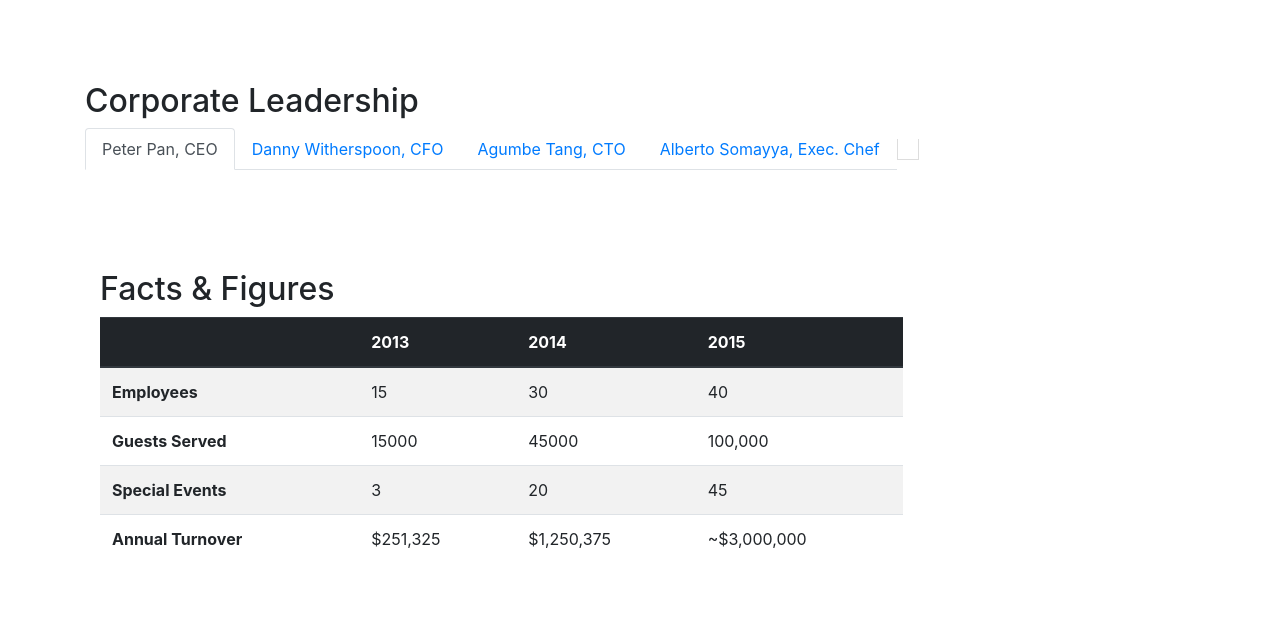
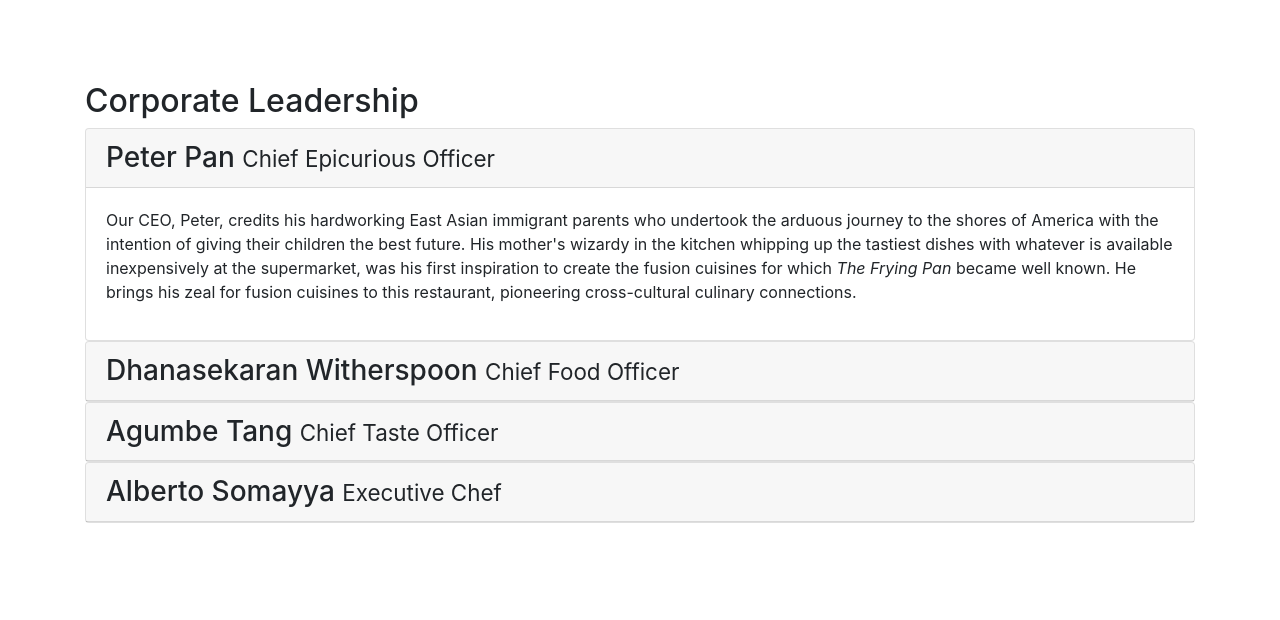
Before and after one commit to parul0606/Restaurant-s-Website-Project, a website: page aboutus.html in a window 1280 px wide. Shown: the part 940-1560 px from the top of the page. Drawn offline with nearby package versions, Linux system fonts and the light colour scheme.

Commit message:
Accordion

```diff
--- a/aboutus.html
+++ b/aboutus.html
@@ -111,45 +111,70 @@
     <div class="container">
         <div class="row row-content align-items-center">
             <h2>Corporate Leadership</h2>
-            <ul class="nav nav-tabs">
-                <li class="nav-item">
-                    <a class="nav-link active" href="#peter"
-                       role="tab" data-toggle="tab">Peter Pan, CEO</a>
-                </li>
-                <li class="nav-item">
-                    <a class="nav-link" href="#danny" role="tab"
-                       data-toggle="tab">Danny Witherspoon, CFO</a>
-                </li>
-                <li class="nav-item">
-                    <a class="nav-link" href="#agumbe" role="tab"
-                       data-toggle="tab">Agumbe Tang, CTO</a>
-                </li>
-                <li class="nav-item">
-                    <a class="nav-link" href="#alberto" role="tab"
-                       data-toggle="tab">Alberto Somayya, Exec. Chef</a>
-                </li>
-            </ul>
 
-            <div class="tab-content">
-                <div role="tabpanel" class="tab-pane fade show acive" id="peter">
-                    <h3>Peter Pan <small>Chief Epicurious Officer</small></h3>
-                    <p class="d-none d-sm-block">Our CEO, Peter, credits his hardworking East Asian immigrant parents who undertook the arduous journey to the shores of America with the intention of giving their children the best future. His mother's wizardy in the kitchen whipping up the tastiest dishes with whatever is available inexpensively at the supermarket, was his first inspiration to create the fusion cuisines for which <em>The Frying Pan</em> became well known. He brings his zeal for fusion cuisines to this restaurant, pioneering cross-cultural culinary connections.</p>
+            <div id="accordian">
+                <div class="card">
+                    <div class="card-header" role="tab" id="peterhead">
+                        <h3 class="mb-0">
+                            <a data-toggle="collapse" data-target="#peter">
+                                Peter Pan <small>Chief Epicurious Officer</small>
+                            </a>
+                        </h3>
+                    </div>
+                    <div class="collapse show acive" id="peter" data-parent="#accordion">
+                        <div class="card-body">
+                            <p class="d-none d-sm-block">Our CEO, Peter, credits his hardworking East Asian immigrant parents who undertook the arduous journey to the shores of America with the intention of giving their children the best future. His mother's wizardy in the kitchen whipping up the tastiest dishes with whatever is available inexpensively at the supermarket, was his first inspiration to create the fusion cuisines for which <em>The Frying Pan</em> became well known. He brings his zeal for fusion cuisines to this restaurant, pioneering cross-cultural culinary connections.</p>
+                        </div>
+                    </div>
                 </div>
 
-                <div role="tabpanel" class="tab-pane fade" id="danny">
-                    <h3>Dhanasekaran Witherspoon <small>Chief Food Officer</small></h3>
-                    <p class="d-none d-sm-block">Our CFO, Danny, as he is affectionately referred to by his colleagues, comes from a long established family tradition in farming and produce. His experiences growing up on a farm in the Australian outback gave him great appreciation for varieties of food sources. As he puts it in his own words, <em>Everything that runs, wins, and everything that stays, pays!</em></p>
+                <div class="card">
+                    <div class="card-header" role="tab" id="dannyhead">
+                        <h3 class="mb-0">
+                            <a class="collapsed" data-toggle="collapse" data-target="#danny">
+                                Dhanasekaran Witherspoon <small>Chief Food Officer</small>
+                            </a>
+                        </h3>
+                    </div>
+                    <div class="collapse" id="danny" data-parent="#accordion">
+                        <div class="card-body">
+                            <p class="d-none d-sm-block">Our CFO, Danny, as he is affectionately referred to by his colleagues, comes from a long established family tradition in farming and produce. His experiences growing up on a farm in the Australian outback gave him great appreciation for varieties of food sources. As he puts it in his own words, <em>Everything that runs, wins, and everything that stays, pays!</em></p>
+                        </div>
+                    </div>
                 </div>
 
-                <div role="tabpanel" class="tab-pane fade" id="agumbe">
-                    <h3>Agumbe Tang <small>Chief Taste Officer</small></h3>
-                    <p class="d-none d-sm-block">Blessed with the most discerning gustatory sense, Agumbe, our CTO, personally ensures that every dish that we serve meets his exacting tastes. Our chefs dread the tongue lashing that ensues if their dish does not meet his exacting standards. He lives by his motto, <em>You click only if you survive my lick.</em></p>
+                <div class="card">
+                    <div class="card-header" role="tab" id="agumbehead">
+                        <h3 class="mb-0">
+                            <a class="collapsed" data-toggle="collapse" data-target="#agumbe">
+                                Agumbe Tang <small>Chief Taste Officer</small>
+                            </a>
+                        </h3>
+                    </div>
+                    <div class="collapse" id="agumbe" data-parent="#accordion">
+                        <div class="card-body">
+                            <p class="d-none d-sm-block">Blessed with the most discerning gustatory sense, Agumbe, our CTO, personally ensures that every dish that we serve meets his exacting tastes. Our chefs dread the tongue lashing that ensues if their dish does not meet his exacting standards. He lives by his motto, <em>You click only if you survive my lick.</em></p>
+                        </div>
+                    </div>
                 </div>
 
-                <div role="tabpanel" class="tab-pane fade" id="alberto">
-                    <h3>Alberto Somayya <small>Executive Chef</small></h3>
-                    <p class="d-none d-sm-block">Award winning three-star Michelin chef with wide International experience having worked closely with whos-who in the culinary world, he specializes in creating mouthwatering Indo-Italian fusion experiences. He says, <em>Put together the cuisines from the two craziest cultures, and you get a winning hit! Amma Mia!</em></p>
+                <div class="card">
+                    <div class="card-header" role="tab" id="albertohead">
+                        <h3 class="mb-0">
+                            <a class="collapsed" data-toggle="collapse" data-target="#alberto">
+                                Alberto Somayya <small>Executive Chef</small>
+                            </a>
+                        </h3>
+                    </div>
+                    <div class="collapse" id="alberto" data-parent="#accordion">
+                        <div class="card-body">
+                            <p class="d-none d-sm-block">Award winning three-star Michelin chef with wide International experience having worked closely with whos-who in the culinary world, he specializes in creating mouthwatering Indo-Italian fusion experiences. He says, <em>Put together the cuisines from the two craziest cultures, and you get a winning hit! Amma Mia!</em></p>
+                        </div>
+                    </div>
                 </div>
+
+
+
             </div>
         </div>
         <div class="row row-content">
```
